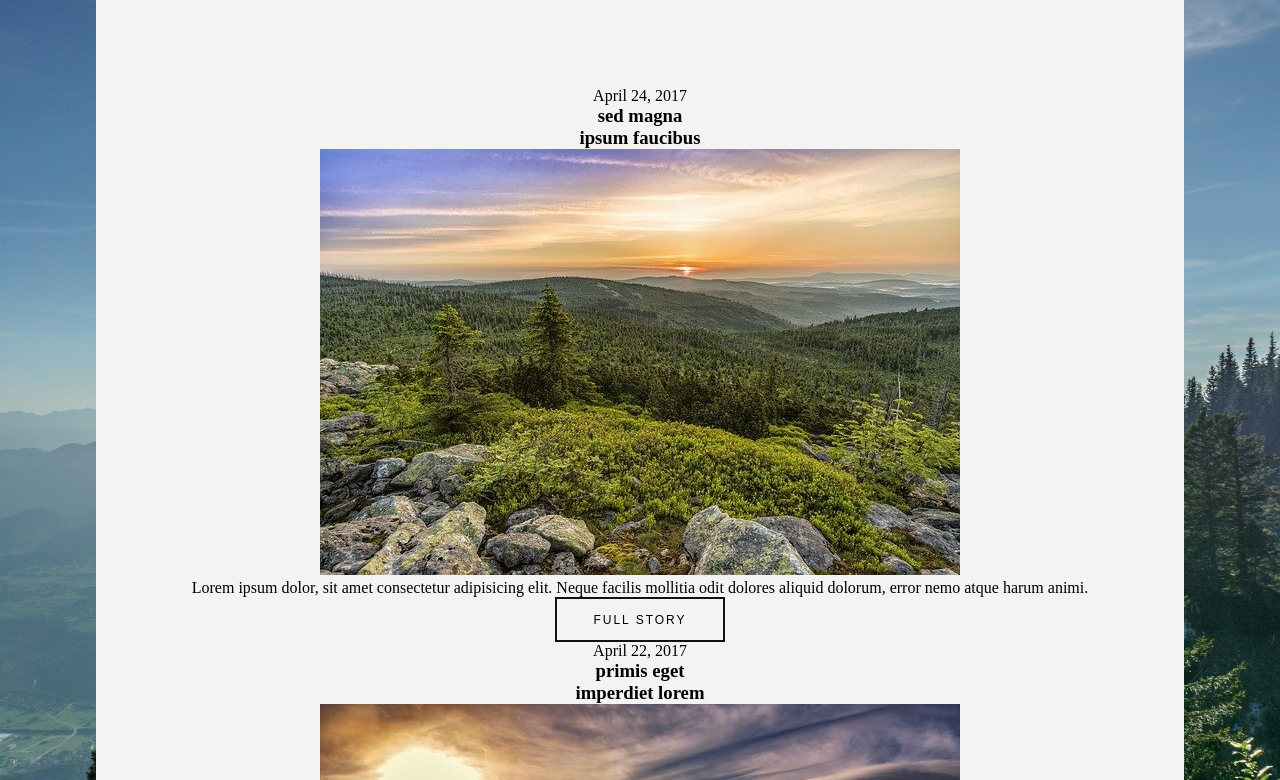
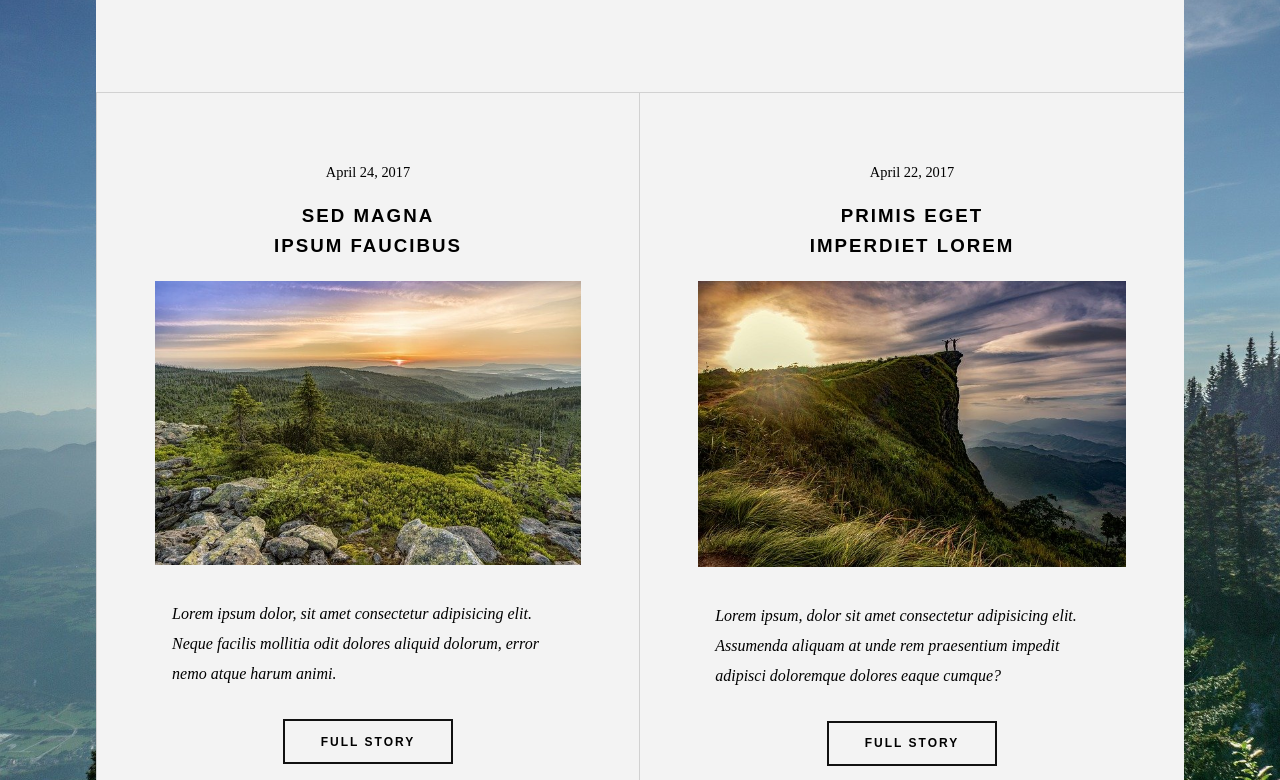
Before and after one commit to Roriks22/La-montagne, a plain HTML site: page index.html in a window 1280 px wide. Shown: the part 1860-2640 px from the top of the page. Drawn offline with Linux system fonts and the light colour scheme.

Commit message:
finalisation du main

```diff
--- a/assets/styles/layouts/_main.scss
+++ b/assets/styles/layouts/_main.scss
@@ -35,16 +35,80 @@
             padding: 40px 0;
         }
         p {
-            width: 45%;
-            line-height: 40px;
+            width: 60%;
+            line-height: 35px;
             margin: 0 auto;
             padding-bottom: 40px;
+            font-style: italic;
         }
         img {
             width: 85%;
         }
         .btn {
             margin: 50px 0 90px 0;
+            font-weight: 900;
         }
     }
+
+    .section-2 {
+    width: 100%;
+    display: flex;
+    padding-top: 60px;
+    min-height: 75vh;
+
+    img {
+        width: 85%;
+    }
+
+    .left-part {
+        width: 50%;
+        margin: 0 auto;
+        border: 1px solid $grey1;
+        padding: 70px 20px 0 20px;
+        span {
+            font-size: 0.9rem;
+        }
+        h3 {
+            @include title;
+            padding: 20px;
+            line-height: 30px
+        }
+        p{
+            padding: 30px;
+            width: 90%;
+            line-height: 30px;
+            margin: 0 auto;
+            font-style: italic;
+            text-align: left;
+        }
+        .btn {
+            font-weight: 900;
+        }
+    }
+    .right-part {
+        width: 50%;
+        margin: 0 auto;
+        border-top: 1px solid $grey1;
+        padding: 70px 20px 50px 20px;
+        span {
+            font-size: 0.9rem;
+        }
+        h3 {
+            @include title;
+            padding: 20px;
+            line-height: 30px;
+        }
+        p{
+            padding: 30px;
+            width: 90%;
+            line-height: 30px;
+            margin: 0 auto;
+            font-style: italic;
+            text-align: left;
+        }
+        .btn {
+            font-weight: 900;
+        }
+    }
+    }
 }
--- a/index.html
+++ b/index.html
@@ -51,7 +51,7 @@
         <img src="./assets/img/pic01.jpg" alt="img-hiking" />
         <button class="btn">full story</button>
       </section>
-      <section>
+      <section class="section-2">
         <div class="left-part">
           <span>April 24, 2017</span>
           <h3>sed magna <br />ipsum faucibus</h3>
```
Also changed, not shown: assets/styles/index.css, 1 other file.
